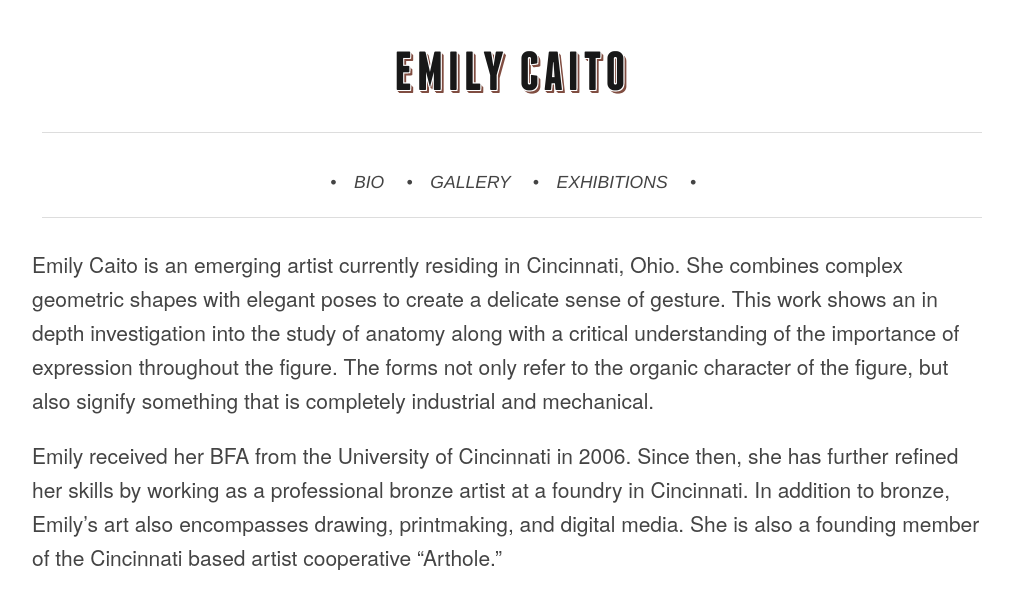
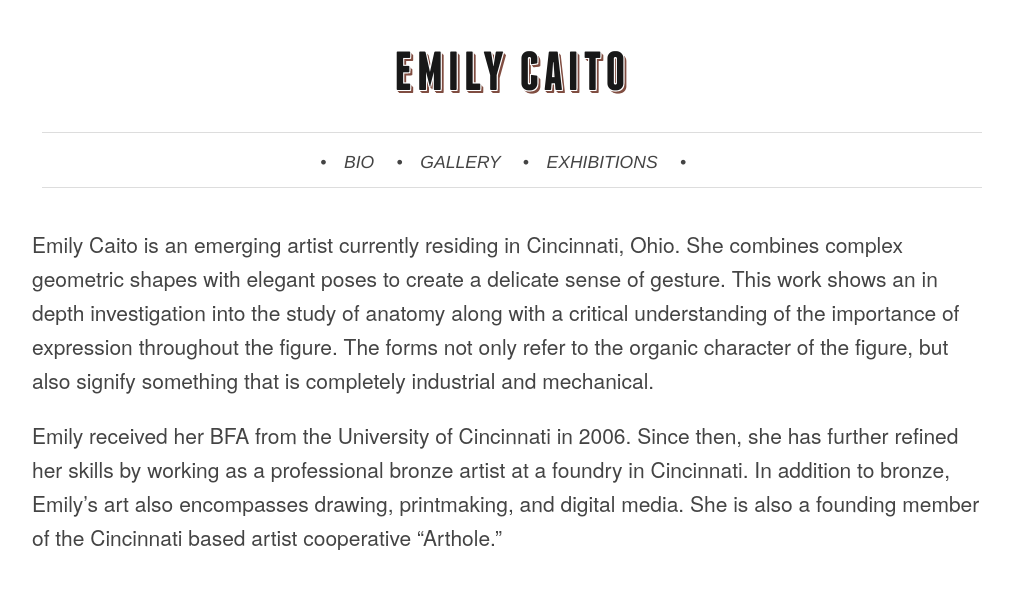
Before and after one commit to emilycaito/emilycaito.github.io, a Jekyll site: the page built from bio/index.md, in a window 1280 px wide. Shown: the top 609 px of the page, without its empty margins (128-1141 px from the left). Built offline with Jekyll 4.4.1, drawn with Linux system fonts in a browser that asks for light colours; Markdown is read by kramdown in place of the engine named in the settings.

Commit message:
Fixed `nag` layout using borders instead of `<hr />`;

```diff
--- a/_layouts/default.html
+++ b/_layouts/default.html
@@ -35,8 +35,7 @@
 		<div class="container">
 			<header class="sixteen columns">
 				<h1  style="margin-top: 40px">Emily Caito</h1>
-				<hr />
-				<nav class="sixteen columns">
+				<nav class="sixteen columns add-bottom">
 					<ul>
 						<li>Bio
 						</li>
@@ -46,7 +45,6 @@
 						</li>
 					</ul>
 				</nav>
-				<hr />
 			</header>
 
 			{{ content }}
--- a/css/main.css
+++ b/css/main.css
@@ -1139,11 +1139,19 @@
 }
 
 /* line 12, ../_sass/main.scss */
-nav ul {
-  text-align: center;
+nav {
+  margin-left: 0!important;
 }
 
 /* line 16, ../_sass/main.scss */
+nav ul {
+  text-align: center;
+  border-top: 1px solid #ddd;
+  border-bottom: 1px solid #ddd;
+  padding: .618rem 0;
+}
+
+/* line 23, ../_sass/main.scss */
 nav ul li {
   font-family: 'Helvetica Neue', Arial, sans-serif;
   font-size: 1.098rem;
@@ -1154,13 +1162,13 @@
   padding: 0;
 }
 
-/* line 26, ../_sass/main.scss */
+/* line 33, ../_sass/main.scss */
 nav ul li::before {
   content: "•";
   padding: 0 1em 0 0;
 }
 
-/* line 31, ../_sass/main.scss */
+/* line 38, ../_sass/main.scss */
 nav ul li:last-of-type::after {
   content: "•";
   padding: 0 0 0 1em;
```
Also changed, not shown: _sass/main.scss (+7 -0 lines), 4 other files.
